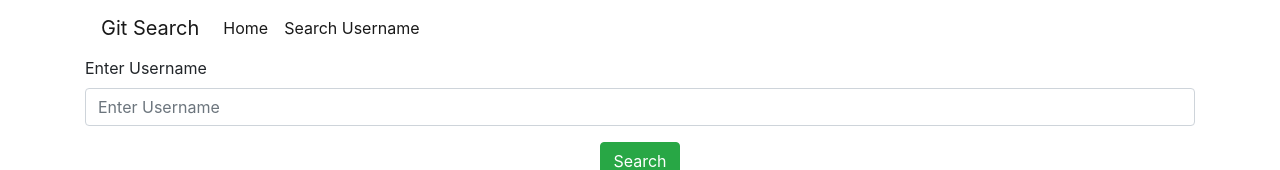
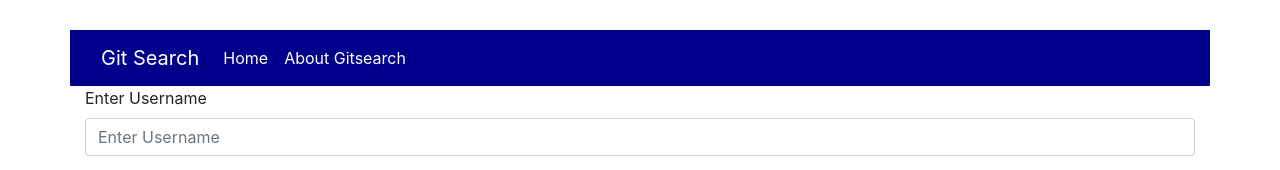
Before and after one commit to kiptoo-097/Git-search, an Angular app: page / in a window 1280 px wide. Shown: the top 170 px of the page. Built offline with nearby package versions, Linux system fonts and the light colour scheme; no server answers.

Commit message:
Added custom css to the navbar

```diff
--- a/src/app/nav/nav.component.css
+++ b/src/app/nav/nav.component.css
@@ -0,0 +1,4 @@
+.container{
+    background-color: darkblue;
+    margin-top:30px;
+}
--- a/src/app/nav/nav.component.html
+++ b/src/app/nav/nav.component.html
@@ -1,6 +1,6 @@
 <div class="container">
     <nav class="navbar navbar-expand-lg navbar-light mytop">
-        <a class="navbar-brand" href="#"> Git Search</a>
+        <a class="navbar-brand text-white" href="#"> Git Search</a>
         <button class="navbar-toggler" type="button" data-toggle="collapse" data-target="#navbarSupportedContent" aria-controls="navbarSupportedContent" aria-expanded="false" aria-label="Toggle navigation">
           <span class="navbar-toggler-icon"></span>
         </button>
@@ -8,11 +8,11 @@
         <div class="collapse navbar-collapse" id="navbarSupportedContent">
           <ul class="navbar-nav mr-auto">
             <li class="nav-item active">
-              <a class="nav-link" href="#">Home <span class="sr-only">(current)</span></a>
+              <a class="nav-link text-white" href="#">Home <span class="sr-only">(current)</span></a>
             </li>
             <li class="nav-item active">
-                <a class="nav-link" routerLink="github"
-                  >Search Username <span class="sr-only">(current)</span></a
+                <a class="nav-link text-white" routerLink="github"
+                  >About Gitsearch<span class="sr-only">(current)</span></a
                 >
               </li>
           </ul>
```
